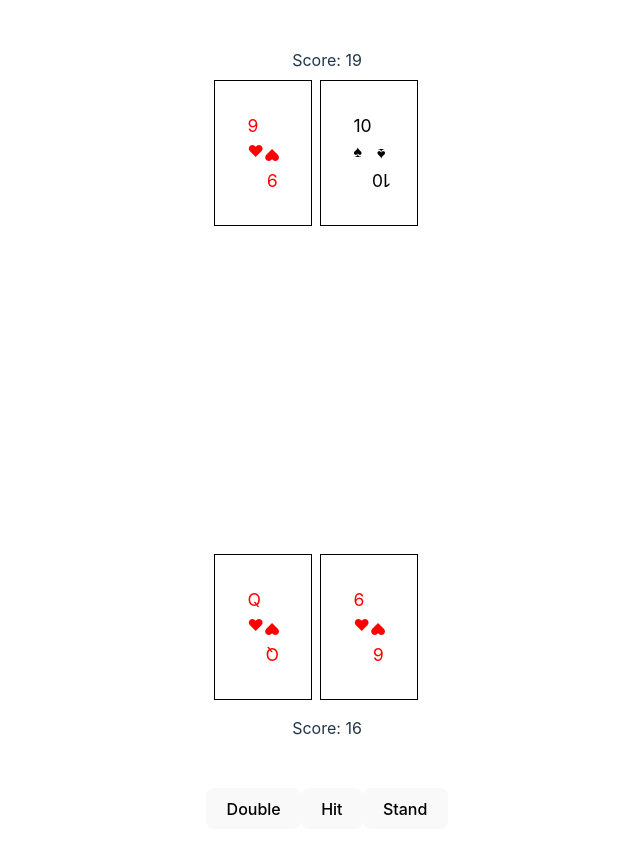
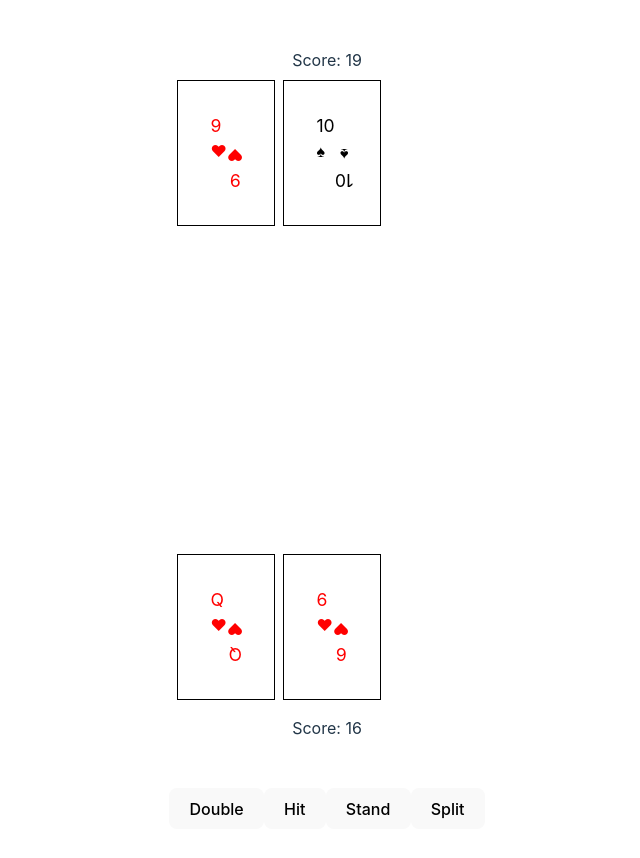
Before and after one commit to Yirgaalem/black-jack, a React (Vite) app: page / in a window 1280 px wide. Shown: the top 858 px of the page, without its empty margins (313-953 px from the left). Built offline with nearby package versions, Linux system fonts and the light colour scheme.

Commit message:
added split

```diff
--- a/src/Components/Buttons/Buttons.tsx
+++ b/src/Components/Buttons/Buttons.tsx
@@ -15,6 +15,10 @@ export default () => {
         // No cards
       }}>Stand</button>
 
+      <button className='split' onClick={()=>{
+        // Split into two hands and double money
+      }}>Split</button>
+
     </div>
   );
 }
```
